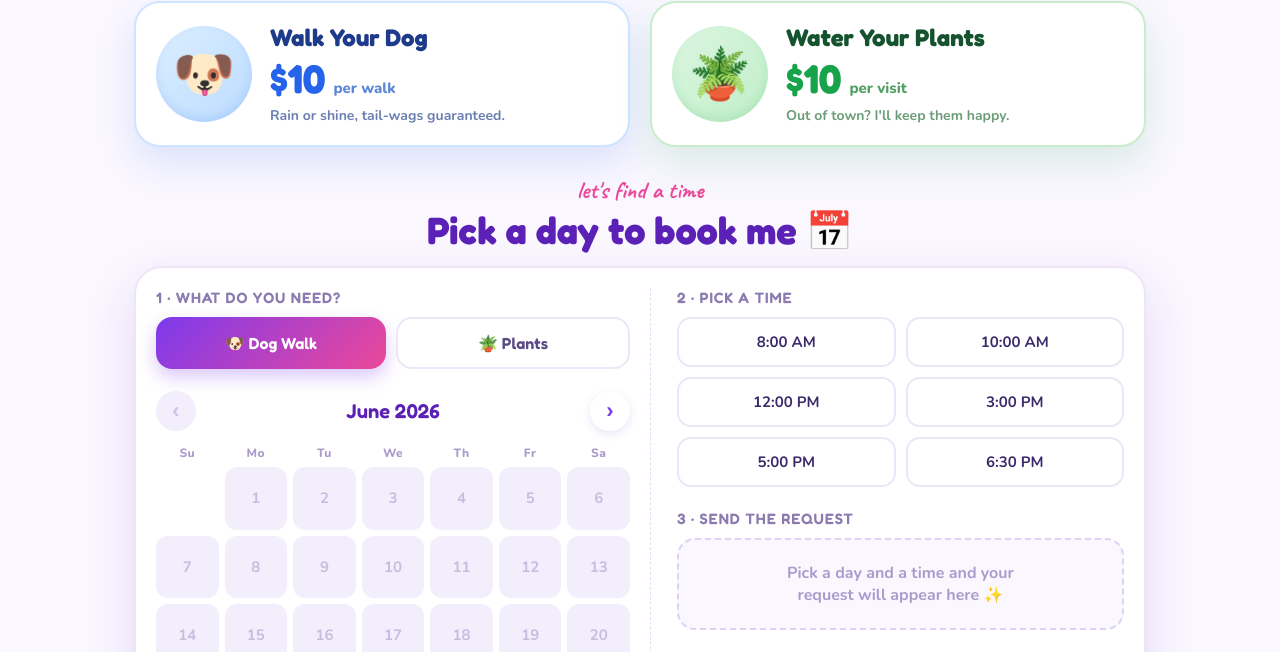
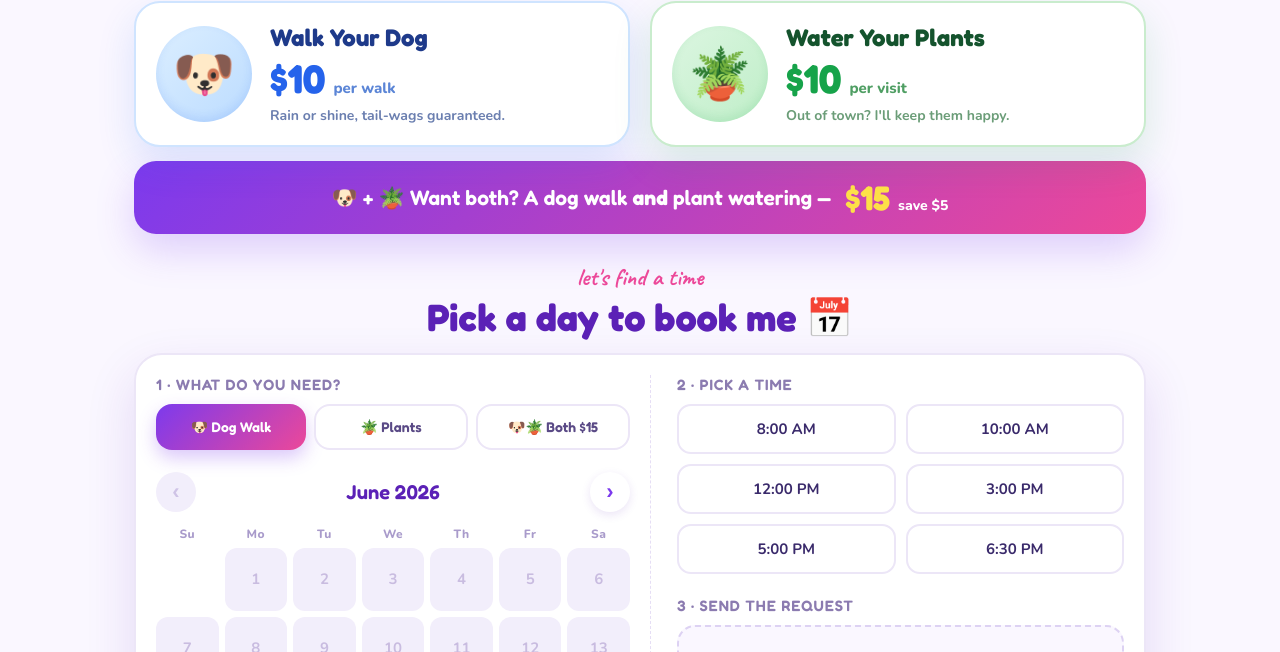
Before and after one commit to gozdemir-afk/Tietam-Site, a website: page index.html in a window 1280 px wide. Shown: the part 690-1342 px from the top of the page. Drawn offline with nearby package versions, Linux system fonts and the light colour scheme.

Commit message:
Lead hero with the service line; add $15 'both' combo deal + booking option

```diff
--- a/index.html
+++ b/index.html
@@ -57,6 +57,7 @@
       <div style="flex:1 1 360px; min-width:300px; max-width:540px;">
         <div style="font-family:'Caveat',cursive; font-weight:700; font-size:22px; color:var(--accent2); margin-bottom:2px;">hi there, neighbor!</div>
         <h1 style="font-family:'Kaushan Script',cursive; font-weight:400; font-size:clamp(38px,7vw,60px); line-height:.98; margin:0 0 4px; color:var(--deep);">My name is<br>Tietam.</h1>
+        <div style="font-family:'Fredoka',sans-serif; font-weight:600; font-size:clamp(19px,3.1vw,25px); color:var(--accent); line-height:1.2; margin:6px 0 2px;">I'll walk your dog 🐶 or water your plants 🪴</div>
         <div style="height:6px; width:160px; border-radius:99px; background:linear-gradient(90deg, var(--accent2), transparent); margin:6px 0 18px;"></div>
         <p style="font-size:20px; line-height:1.5; font-weight:600; color:#3a2a6b; margin:0 0 16px;">I'm a hard-working 11-year-old going into <strong style="color:var(--accent);">6th grade</strong> at <strong style="color:var(--accent);">Westfield Intermediate School</strong> this fall — and I'm earning some extra money this summer.</p>
         <div style="display:flex; flex-wrap:wrap; gap:12px;">
@@ -97,6 +98,13 @@
         </div>
       </div>
     </div>
+    <div style="margin-top:14px; background:linear-gradient(135deg, var(--accent), var(--accent2)); border-radius:22px; padding:16px 22px; box-shadow:0 16px 38px rgba(124,58,237,.22); display:flex; flex-wrap:wrap; align-items:center; justify-content:center; gap:8px 14px; text-align:center;">
+      <span style="font-family:'Fredoka',sans-serif; font-weight:600; font-size:clamp(16px,2.7vw,21px); color:#fff;">🐶 + 🪴 Want both? A dog walk <strong style="font-weight:700;">and</strong> plant watering —</span>
+      <span style="display:inline-flex; align-items:baseline; gap:8px;">
+        <span style="font-family:'Fredoka',sans-serif; font-weight:700; font-size:34px; color:#fde047;">$15</span>
+        <span style="font-weight:800; color:#fff; font-size:14px;">save $5</span>
+      </span>
+    </div>
   </div>
 
   <!-- ===== BOOKING ===== -->
@@ -111,9 +119,10 @@
       <!-- left: service + calendar -->
       <div>
         <div style="font-family:'Fredoka',sans-serif; font-weight:600; font-size:15px; color:#8b7bb0; text-transform:uppercase; letter-spacing:.06em; margin-bottom:10px;">1 · What do you need?</div>
-        <div style="display:flex; gap:10px; margin-bottom:22px;">
+        <div style="display:flex; gap:8px; margin-bottom:22px;">
           <button id="svc-dog" type="button">🐶 Dog Walk</button>
           <button id="svc-plant" type="button">🪴 Plants</button>
+          <button id="svc-both" type="button">🐶🪴 Both $15</button>
         </div>
 
         <div style="display:flex; align-items:center; justify-content:space-between; margin-bottom:14px;">
@@ -228,13 +237,14 @@
   var base = 'aspect-ratio:1;display:flex;align-items:center;justify-content:center;border-radius:12px;font-weight:700;font-size:15px;';
   var slotBase = 'padding:13px 6px;border-radius:14px;font-weight:700;font-size:15px;text-align:center;cursor:pointer;';
   var navStyle = 'width:40px;height:40px;border-radius:50%;display:flex;align-items:center;justify-content:center;font-size:22px;font-weight:700;border:none;padding:0;line-height:1;';
-  var tog = 'flex:1;padding:14px 8px;border-radius:16px;font-family:Fredoka,sans-serif;font-weight:600;font-size:16px;cursor:pointer;border:none;display:flex;align-items:center;justify-content:center;gap:6px;';
+  var tog = 'flex:1;padding:13px 6px;border-radius:16px;font-family:Fredoka,sans-serif;font-weight:600;font-size:14px;cursor:pointer;border:none;display:flex;align-items:center;justify-content:center;gap:4px;line-height:1.15;text-align:center;';
   var active = 'background:linear-gradient(135deg,var(--accent),var(--accent2));color:#fff;box-shadow:0 8px 18px rgba(124,58,237,.28);';
   var idle = 'background:#fff;color:#5a4a86;border:2px solid #ece6f7;';
   var gradSel = 'background:linear-gradient(135deg,var(--accent),var(--accent2));color:#fff;';
 
   function el(id){ return document.getElementById(id); }
-  function svcName(){ return st.service === 'dog' ? 'Dog Walk' : 'Plant Watering'; }
+  function svcName(){ return st.service === 'dog' ? 'Dog Walk' : st.service === 'plant' ? 'Plant Watering' : 'Dog Walk + Plant Watering'; }
+  function svcPrice(){ return st.service === 'both' ? '$15' : '$10'; }
   function niceDate(){
     if(!st.sel) return null;
     return new Date(st.sel.y, st.sel.m, st.sel.d)
@@ -244,6 +254,7 @@
   function renderToggles(){
     el('svc-dog').setAttribute('style', tog + (st.service==='dog' ? active : idle));
     el('svc-plant').setAttribute('style', tog + (st.service==='plant' ? active : idle));
+    el('svc-both').setAttribute('style', tog + (st.service==='both' ? active : idle));
   }
 
   function renderCalendar(){
@@ -304,8 +315,8 @@
     var ready = !!(st.sel && st.slot);
     if(ready){
       var nd = niceDate();
-      var summary = svcName() + '  ·  ' + nd + '  ·  ' + st.slot;
-      var body = "Hi! I'd like to book Tietam for a " + svcName() + " on " + nd + " at " + st.slot + ".";
+      var summary = svcName() + ' (' + svcPrice() + ')  ·  ' + nd + '  ·  ' + st.slot;
+      var body = "Hi! I'd like to book Tietam for a " + svcName() + " (" + svcPrice() + ") on " + nd + " at " + st.slot + ".";
       var href = 'sms:317-445-3198?&body=' + encodeURIComponent(body);
       box.innerHTML =
         '<div style="background:linear-gradient(135deg,#faf5ff,#f3ecff); border:2px solid #e2d5fb; border-radius:18px; padding:18px;">' +
@@ -324,6 +335,7 @@
 
   el('svc-dog').onclick = function(){ st.service='dog'; render(); };
   el('svc-plant').onclick = function(){ st.service='plant'; render(); };
+  el('svc-both').onclick = function(){ st.service='both'; render(); };
   el('prev').onclick = function(){ if(st.vy===TY && st.vm===TM) return; st.vm--; if(st.vm<0){st.vm=11;st.vy--;} render(); };
   el('next').onclick = function(){ st.vm++; if(st.vm>11){st.vm=0;st.vy++;} render(); };
 
```
